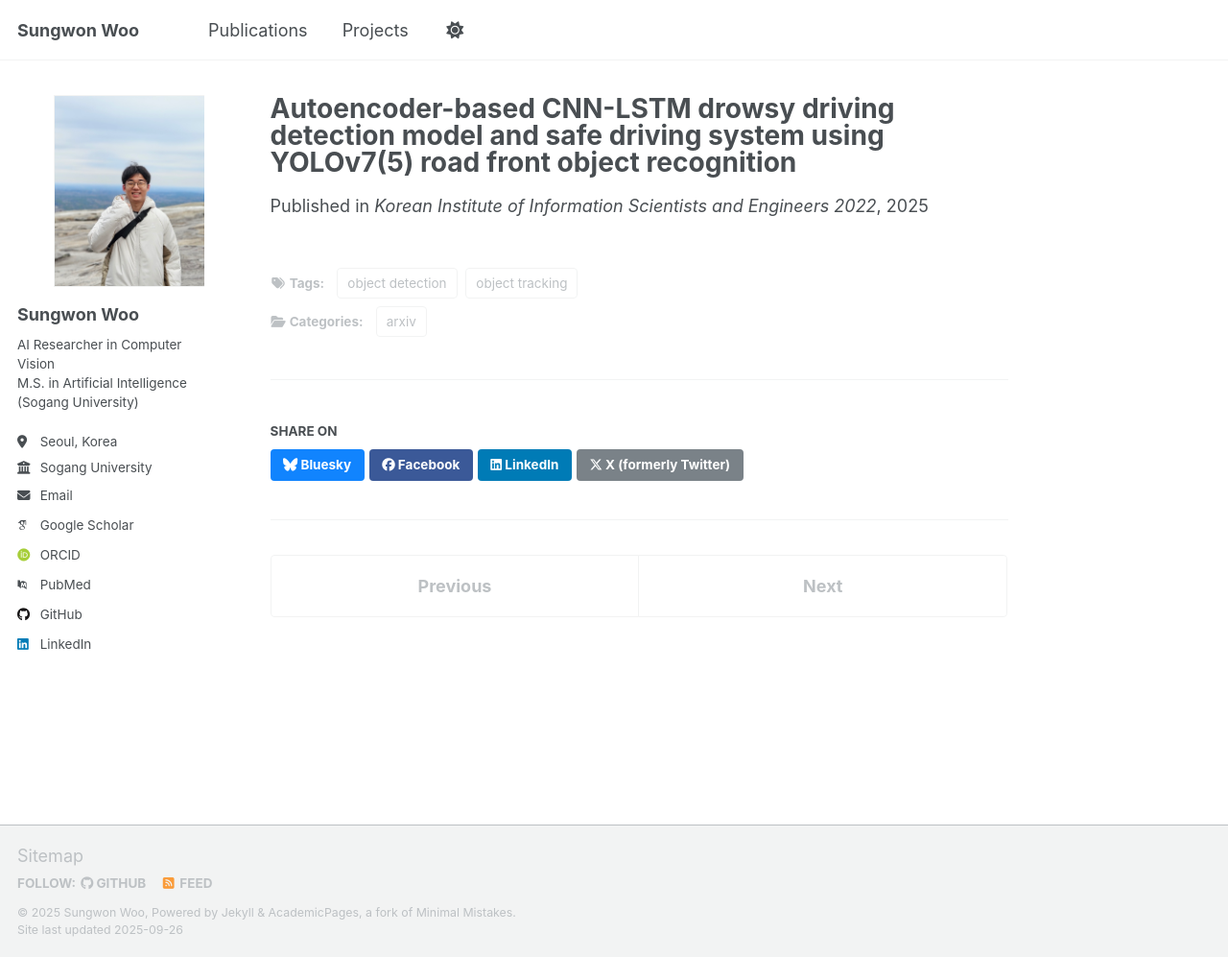
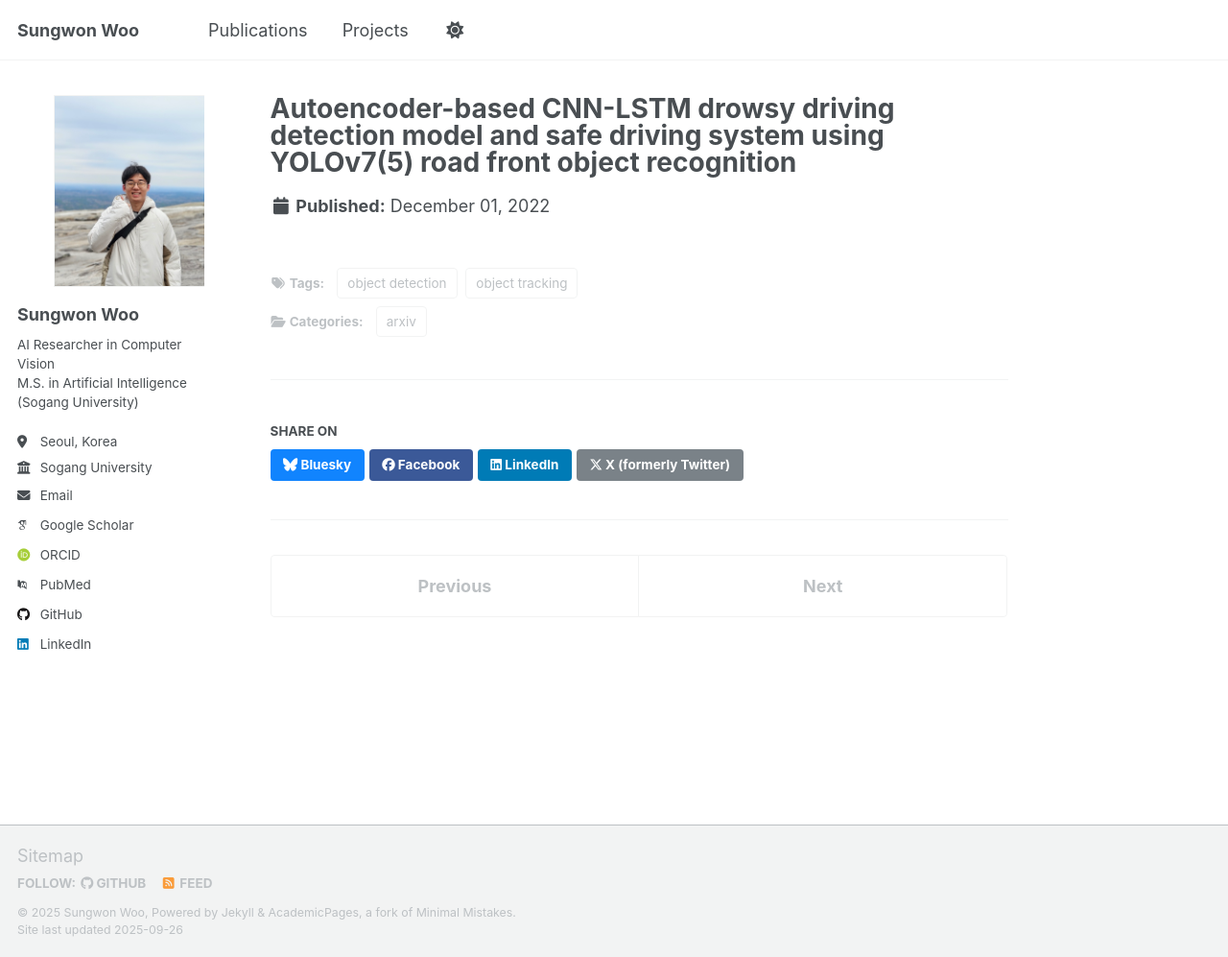
Before and after one commit to sungwon-woo/sungwon-woo.github.io, a Jekyll site: the page built from _projects/2022-capstone.md, in a window 1280 px wide and 997 px high. Shown: the whole window at 96% size. Built offline with Jekyll 4.4.1, drawn with Linux system fonts in a browser that asks for light colours; some web fonts are replaced; a script that is not in the unit is left out.

Commit message:
edit main page

```diff
--- a/_projects/2022-capstone.md
+++ b/_projects/2022-capstone.md
@@ -6,9 +6,7 @@ permalink: /projects/capstone
 nolink: true
 header:
     teaser: /images/capstone2.png
-date: 2025-02-01
-authors: "<b>SungWon Woo</b>, JunSeok Lee, MunHae Kang"
-venue: "Korean Institute of Information Scientists and Engineers 2022"
+date: 2022-12-01
 description: Development of Safety Functions Based on Driving Environment and Driver State Recognition
 tags: ["object detection", "object tracking"]
 selected: "true"
```
